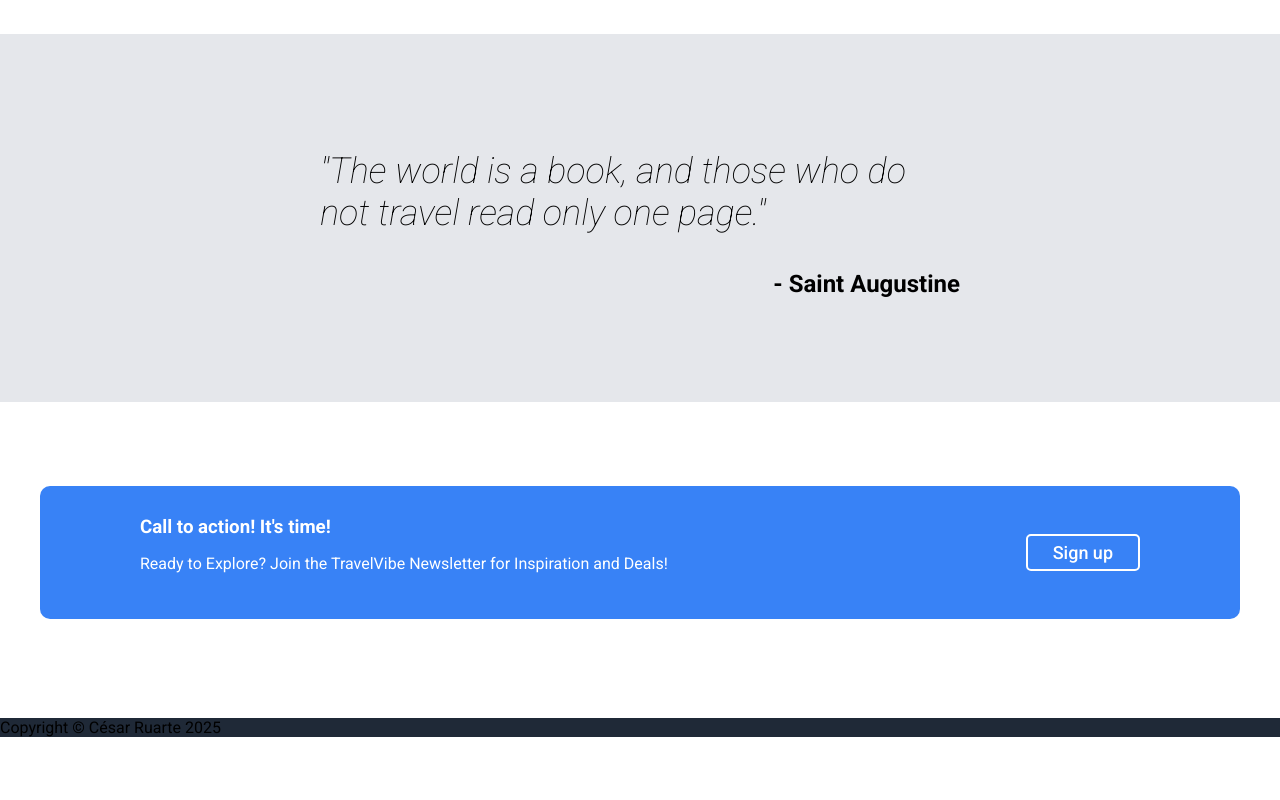
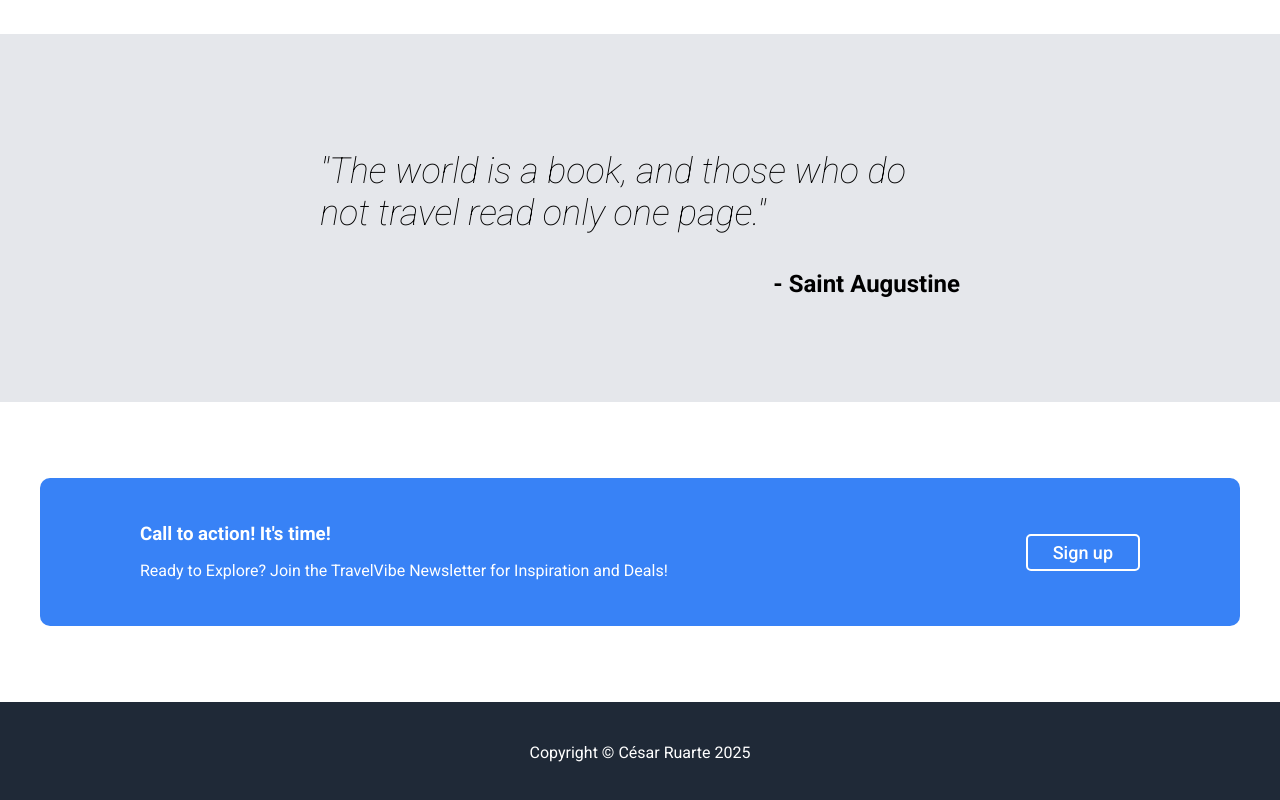
Before and after one commit to caruarte/odin-landingpage, a plain HTML site: page index.html in a window 1280 px wide. Shown: the part 1469-2269 px from the top of the page. Before the commit the page ends 2222 px from the top, so only its background shows below. Drawn offline with Linux system fonts and the light colour scheme.

Commit message:
Align footer to center and color white

```diff
--- a/styles.css
+++ b/styles.css
@@ -158,6 +158,18 @@ button {
     justify-content: space-between;
 }
 
+.action h3 {
+    margin-top: 15px;
+}
+
 .action button {
     border: 2px solid #fff;
 }
+
+.footer {
+    display: flex;
+    justify-content: center;
+    align-items: center;
+    height: 100px;
+    color: #fff;
+}
```
